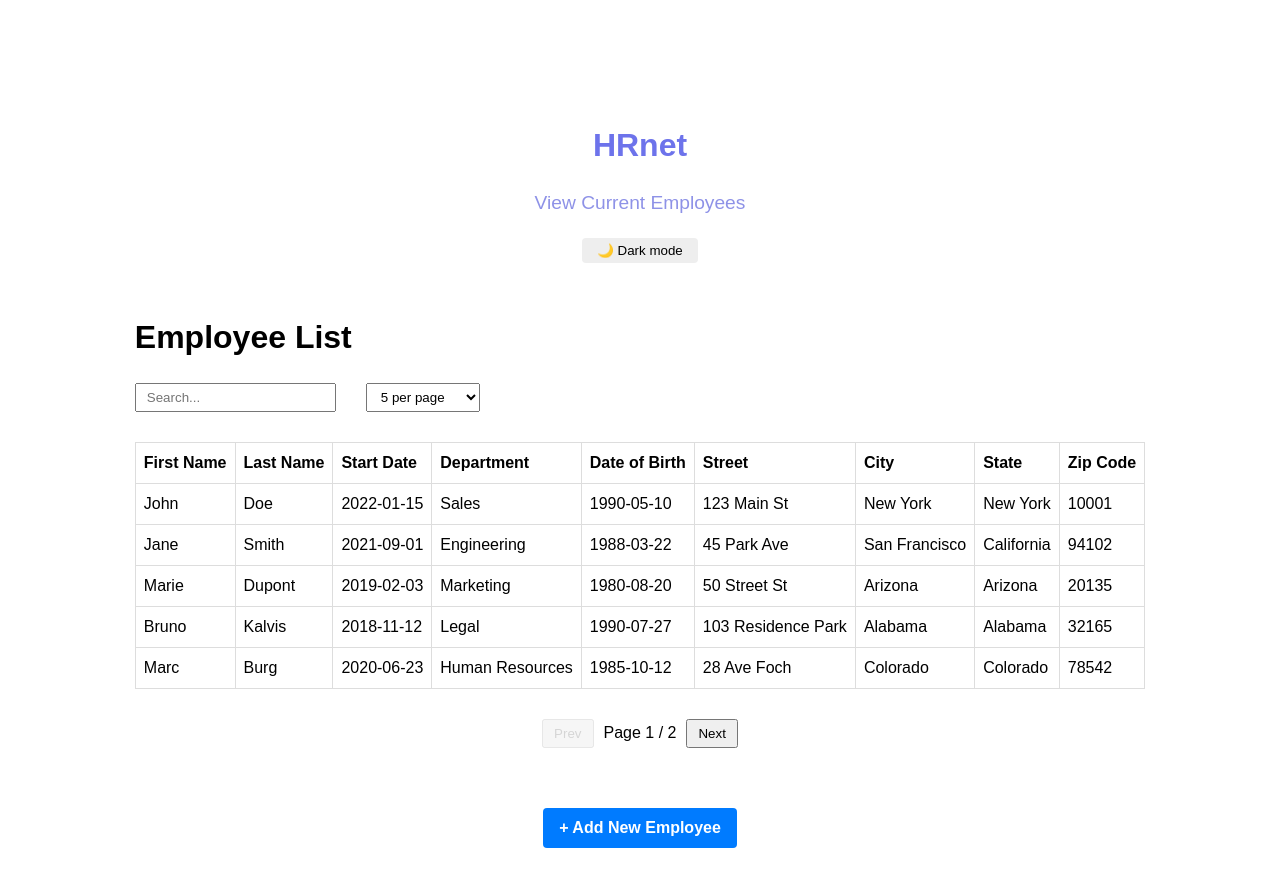
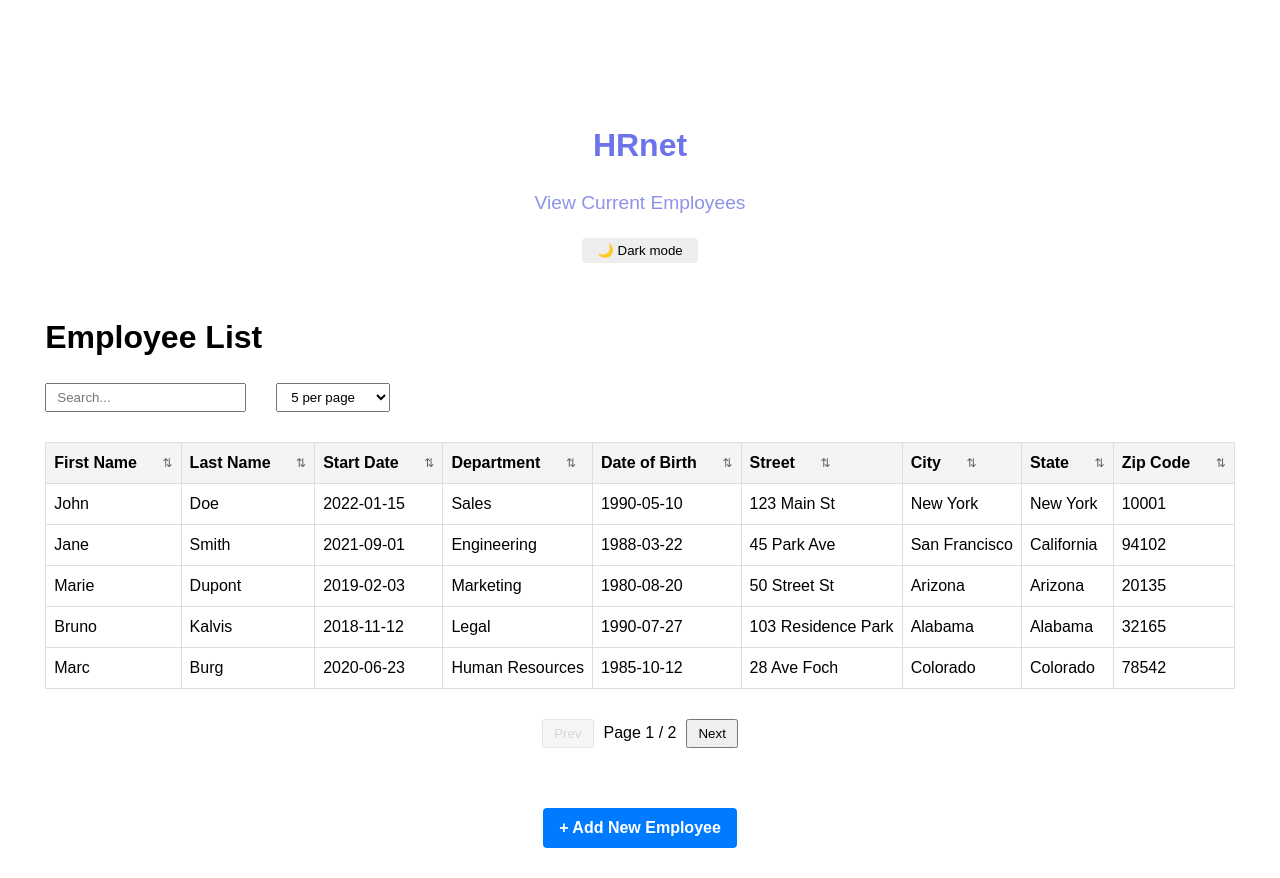
Before and after one commit to Andoniaina-Manantsoa/HRnet_modifier, a React app: page /employees in a window 1280 px wide. Built offline with nearby package versions, Linux system fonts and the light colour scheme; the HTML template or start-up script is replaced by a standard one.

Commit message:
Actualisation des tris

```diff
--- a/src/components/Table.jsx
+++ b/src/components/Table.jsx
@@ -1,4 +1,17 @@
 import React, { useState, useMemo } from "react";
+
+// configuration des colonnes (label affiché + clé réelle)
+const columns = [
+    { label: "First Name", key: "firstName" },
+    { label: "Last Name", key: "lastName" },
+    { label: "Start Date", key: "startDate" },
+    { label: "Department", key: "department" },
+    { label: "Date of Birth", key: "dateOfBirth" },
+    { label: "Street", key: "street" },
+    { label: "City", key: "city" },
+    { label: "State", key: "state" },
+    { label: "Zip Code", key: "zipCode" },
+];
 
 // fonction EmployeeTable pour afficher les employés dans un tableau avec recherche, tri et pagination
 export default function EmployeeTable({ employees }) {
@@ -20,26 +33,54 @@ export default function EmployeeTable({ employees }) {
     // Tri
     const sortedEmployees = useMemo(() => {
         if (!sortConfig.key) return filteredEmployees;
+
         return [...filteredEmployees].sort((a, b) => {
-            if (a[sortConfig.key] < b[sortConfig.key]) return sortConfig.direction === "asc" ? -1 : 1;
-            if (a[sortConfig.key] > b[sortConfig.key]) return sortConfig.direction === "asc" ? 1 : -1;
+            let aValue = a[sortConfig.key];
+            let bValue = b[sortConfig.key];
+
+            // gestion des dates
+            if (sortConfig.key === "startDate" || sortConfig.key === "dateOfBirth") {
+                aValue = new Date(aValue);
+                bValue = new Date(bValue);
+            }
+
+            if (aValue < bValue) return sortConfig.direction === "asc" ? -1 : 1;
+            if (aValue > bValue) return sortConfig.direction === "asc" ? 1 : -1;
             return 0;
         });
     }, [filteredEmployees, sortConfig]);
 
     // Pagination
+    // calcul du nombre total de pages
     const totalPages = Math.ceil(sortedEmployees.length / rowsPerPage);
+
+    // mise à jour des employés affichés en fonction de la page courante et du nombre de lignes par page
     const currentEmployees = useMemo(() => {
         const start = (currentPage - 1) * rowsPerPage;
         return sortedEmployees.slice(start, start + rowsPerPage);
     }, [sortedEmployees, currentPage, rowsPerPage]);
 
+    // Gestion du clic sur l'entête pour trier
     const requestSort = (key) => {
         let direction = "asc";
         if (sortConfig.key === key && sortConfig.direction === "asc") {
             direction = "desc";
         }
         setSortConfig({ key, direction });
+    };
+
+    // Gestion du clavier pour le tri
+    const handleKeyDown = (event, key) => {
+        if (event.key === "Enter" || event.key === " ") {
+            event.preventDefault();
+            requestSort(key);
+        }
+    };
+
+    // Détermination de l'état aria-sort pour l'accessibilité
+    const getAriaSort = (key) => {
+        if (sortConfig.key !== key) return "none";
+        return sortConfig.direction === "asc" ? "ascending" : "descending";
     };
 
     return (
@@ -70,21 +111,36 @@ export default function EmployeeTable({ employees }) {
                 ))}
             </select>
 
+            {/* Tableau */}
             <table className="employee-table">
                 <thead>
                     <tr>
-                        {["First Name", "Last Name", "Start Date", "Department", "Date of Birth", "Street", "City", "State", "Zip Code"].map((key) => (
+                        {columns.map(({ label, key }) => (
                             <th
                                 key={key}
+                                role="columnheader"
+                                tabIndex={0}
+                                aria-sort={getAriaSort(key)}
                                 onClick={() => requestSort(key)}
+                                onKeyDown={(e) => handleKeyDown(e, key)}
                                 className="sortable"
                             >
-                                {key}
-                                {sortConfig.key === key}
+                                <span className="th-content">
+                                    <span className="th-label">{label}</span>
+
+                                    <span className="sort-icon">
+                                        {sortConfig.key === key
+                                            ? sortConfig.direction === "asc"
+                                                ? "▲"
+                                                : "▼"
+                                            : "⇅"}
+                                    </span>
+                                </span>
                             </th>
                         ))}
                     </tr>
                 </thead>
+
                 <tbody>
                     {currentEmployees.map((emp, index) => (
                         <tr key={index} className="border-b">
--- a/src/styles/employeeTable.css
+++ b/src/styles/employeeTable.css
@@ -23,8 +23,55 @@
     text-align: left;
 }
 
+.employee-table thead {
+    background-color: #f4f4f4;
+}
+
+.sortable {
+    cursor: pointer;
+    user-select: none;
+    position: relative;
+}
+
 .sortable:hover {
-    background-color: #d0ebff;
+    background-color: #eaeaea;
+}
+
+.sortable:focus {
+    outline: 2px solid #4f46e5;
+    outline-offset: -2px;
+}
+
+/* Hover visuel */
+.sortable:hover .sort-icon {
+    opacity: 1;
+}
+
+/* Colonne active */
+.sortable[aria-sort="ascending"] .sort-icon,
+.sortable[aria-sort="descending"] .sort-icon {
+    opacity: 1;
+}
+
+.th-content {
+    display: inline-flex;
+    align-items: center;
+    gap: 0.4rem;
+}
+
+.th-label {
+    margin-right: 1.2rem;
+    /* espace texte → icône */
+}
+
+.sort-icon {
+    font-size: 0.75rem;
+    opacity: 0.6;
+    transition: transform 0.2s ease, opacity 0.2s ease;
+}
+
+.employee-table tbody tr:hover {
+    background-color: #f9fafb;
 }
 
 .pagination {
```
